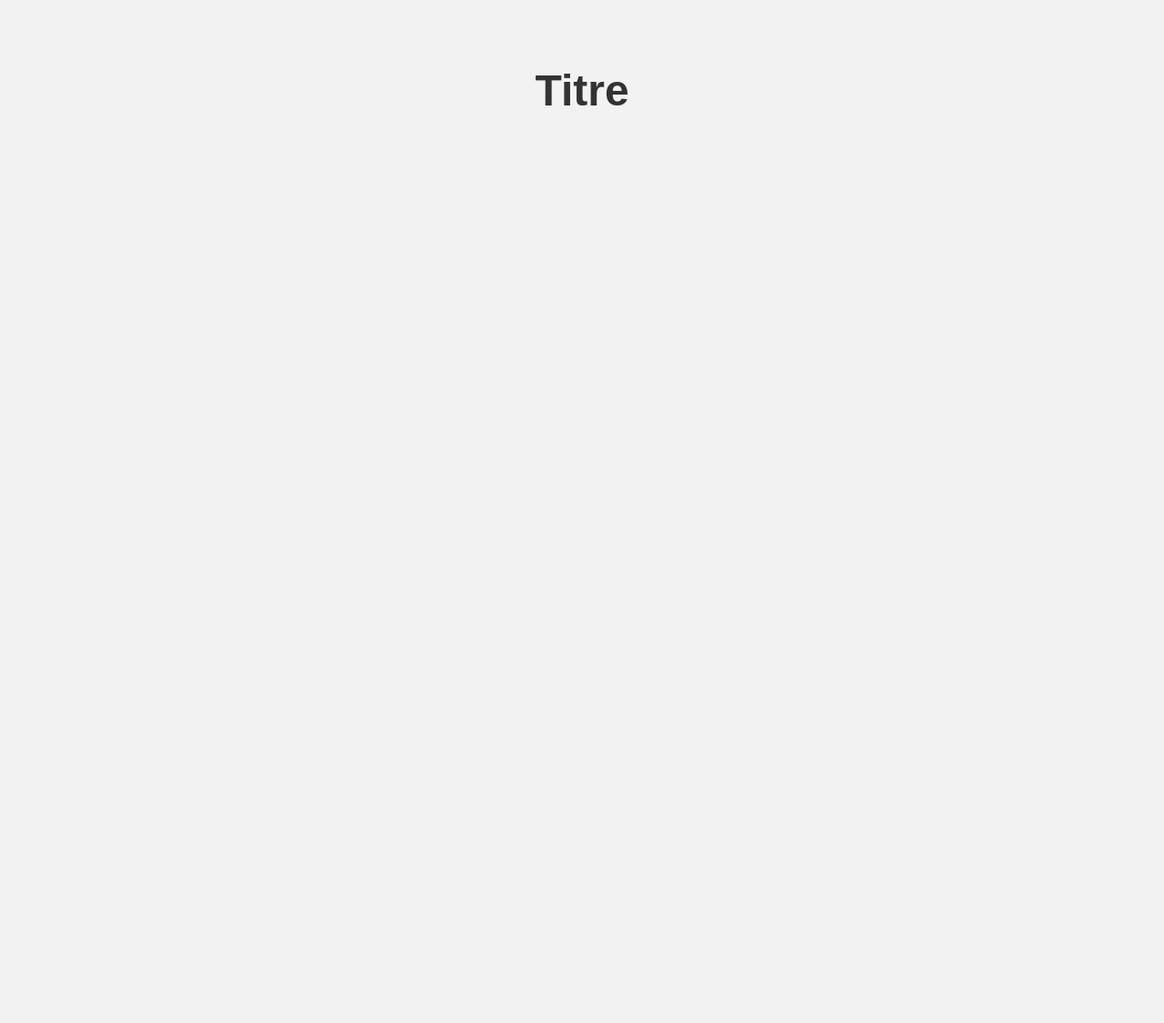
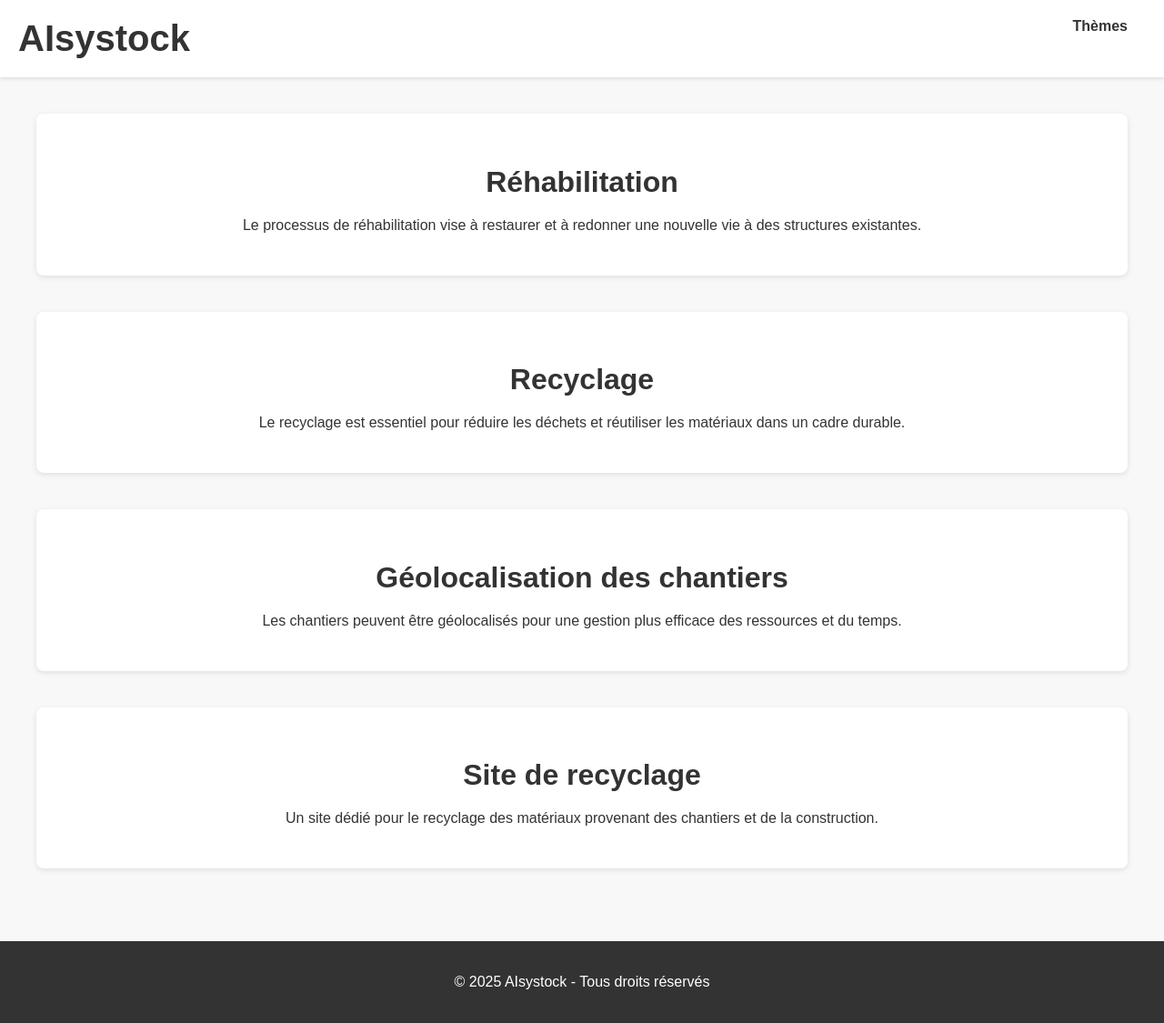
Before and after one commit to Boutonne/aisystock, a plain HTML site: page index.html in a window 1280 px wide. Shown: the whole page at 91% size. Before the commit the page ends 800 px from the top, so only its background shows below. Drawn offline with Linux system fonts and the light colour scheme.

Commit message:
Update index.html

```diff
--- a/index.html
+++ b/index.html
@@ -3,25 +3,159 @@
 <head>
   <meta charset="UTF-8">
   <meta name="viewport" content="width=device-width, initial-scale=1.0">
-  <title>Titre</title>
+  <title>AIsystock</title>
   <style>
+    /* Global Styles */
     body {
-      font-family: Arial, sans-serif;
-      background-color: #f2f2f2;
+      font-family: 'Arial', sans-serif;
       margin: 0;
+      padding: 0;
+      background-color: #f8f8f8; /* Fond clair */
+      color: #333; /* Texte sombre pour la lisibilité */
+    }
+
+    /* Header Styles */
+    header {
+      display: flex;
+      justify-content: space-between;
+      padding: 20px;
+      background-color: #ffffff;
+      box-shadow: 0 2px 4px rgba(0, 0, 0, 0.1); /* Ombre douce */
+    }
+
+    h1 {
+      font-size: 2.5rem;
+      margin: 0;
+      text-align: left;
+    }
+
+    /* Menu Styles */
+    .menu {
+      list-style-type: none;
+      padding: 0;
+      margin: 0;
+      display: flex;
+    }
+
+    .menu > li {
+      margin-right: 20px;
+      position: relative;
+    }
+
+    .menu > li > a {
+      text-decoration: none;
+      color: #333; /* Texte sombre */
+      font-size: 1rem;
+      font-weight: bold;
+      transition: color 0.3s ease;
+    }
+
+    .menu > li > a:hover {
+      color: #1e90ff; /* Bleu clair au survol */
+    }
+
+    /* Dropdown (Menu déroulant) */
+    .submenu {
+      display: none;
+      position: absolute;
+      top: 100%;
+      left: 0;
+      background-color: #fff;
+      box-shadow: 0 4px 8px rgba(0, 0, 0, 0.1);
+      min-width: 180px;
+      z-index: 10;
+    }
+
+    .menu > li:hover .submenu {
+      display: block;
+    }
+
+    .submenu li {
+      padding: 10px 20px;
+    }
+
+    .submenu li a {
+      color: #333;
+      font-size: 1rem;
+      text-decoration: none;
+    }
+
+    .submenu li a:hover {
+      color: #32cd32; /* Vert doux au survol */
+    }
+
+    /* Page Content */
+    .content {
       padding: 40px;
       text-align: center;
     }
 
-    h1 {
+    h2 {
+      font-size: 2rem;
+      margin-bottom: 20px;
       color: #333;
-      font-size: 3rem;
+    }
+
+    .section {
+      margin-bottom: 40px;
+      padding: 30px;
+      background-color: #ffffff;
+      box-shadow: 0 2px 6px rgba(0, 0, 0, 0.1); /* Ombre douce */
+      border-radius: 8px;
+    }
+
+    /* Footer */
+    footer {
+      text-align: center;
+      padding: 20px;
+      background-color: #333;
+      color: #fff;
     }
   </style>
 </head>
 <body>
 
-  <h1>Titre</h1>
+  <header>
+    <h1><span class="ai">AI</span><span class="systock">systock</span></h1>
+
+    <!-- Menu -->
+    <ul class="menu">
+      <li>
+        <a href="#">Thèmes</a>
+        <ul class="submenu">
+          <li><a href="#">Réhabilitation</a></li>
+          <li><a href="#">Recyclage</a></li>
+          <li><a href="#">Géolocalisation des chantiers</a></li>
+          <li><a href="#">Site de recyclage</a></li>
+        </ul>
+      </li>
+    </ul>
+  </header>
+
+  <!-- Page Content -->
+  <div class="content">
+    <div class="section">
+      <h2>Réhabilitation</h2>
+      <p>Le processus de réhabilitation vise à restaurer et à redonner une nouvelle vie à des structures existantes.</p>
+    </div>
+    <div class="section">
+      <h2>Recyclage</h2>
+      <p>Le recyclage est essentiel pour réduire les déchets et réutiliser les matériaux dans un cadre durable.</p>
+    </div>
+    <div class="section">
+      <h2>Géolocalisation des chantiers</h2>
+      <p>Les chantiers peuvent être géolocalisés pour une gestion plus efficace des ressources et du temps.</p>
+    </div>
+    <div class="section">
+      <h2>Site de recyclage</h2>
+      <p>Un site dédié pour le recyclage des matériaux provenant des chantiers et de la construction.</p>
+    </div>
+  </div>
+
+  <!-- Footer -->
+  <footer>
+    <p>&copy; 2025 AIsystock - Tous droits réservés</p>
+  </footer>
 
 </body>
 </html>
```
